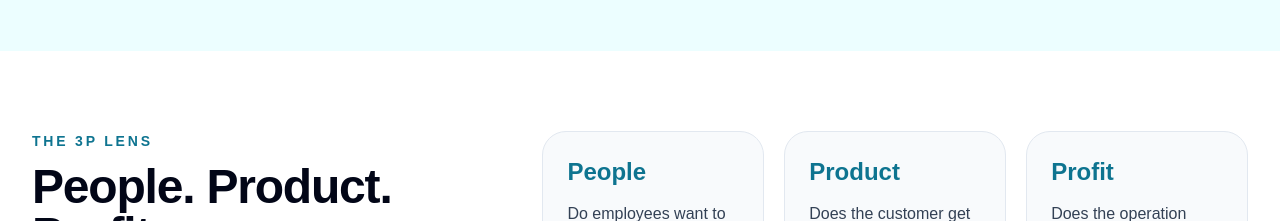
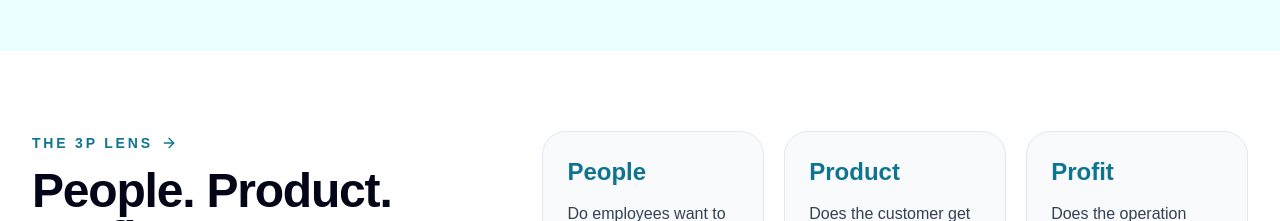
Before and after one commit to brent-prog/3pwebsite, a Next.js app: page / in a window 1280 px wide. Shown: the part 2680-2901 px from the top of the page. Built offline with nearby package versions, Linux system fonts and the light colour scheme.

Commit message:
Link homepage 3P Lens to framework page

```diff
--- a/app/page.tsx
+++ b/app/page.tsx
@@ -1,3 +1,4 @@
+import Link from "next/link";
 import SiteHeader from "./components/SiteHeader";
 import {
   ArrowRight,
@@ -169,7 +170,7 @@ export default function Home() {
       <section id="framework" className="bg-white py-20">
         <div className="mx-auto grid max-w-7xl gap-10 px-5 lg:grid-cols-[0.8fr_1.2fr] lg:px-8">
           <div>
-            <p className="text-sm font-black uppercase tracking-[0.2em] text-cyan-700">The 3P lens</p>
+            <Link href="/3p-framework" className="inline-flex items-center gap-2 text-sm font-black uppercase tracking-[0.2em] text-cyan-700 hover:text-cyan-900">The 3P Lens <ArrowRight className="h-4 w-4" /></Link>
             <h2 className="mt-3 text-4xl font-black tracking-tight md:text-5xl">People. Product. Profit.</h2>
             <p className="mt-5 text-lg leading-8 text-slate-700">
               A better employee experience. A better customer experience. Better business results. If one breaks, the contact centre feels it.
```
